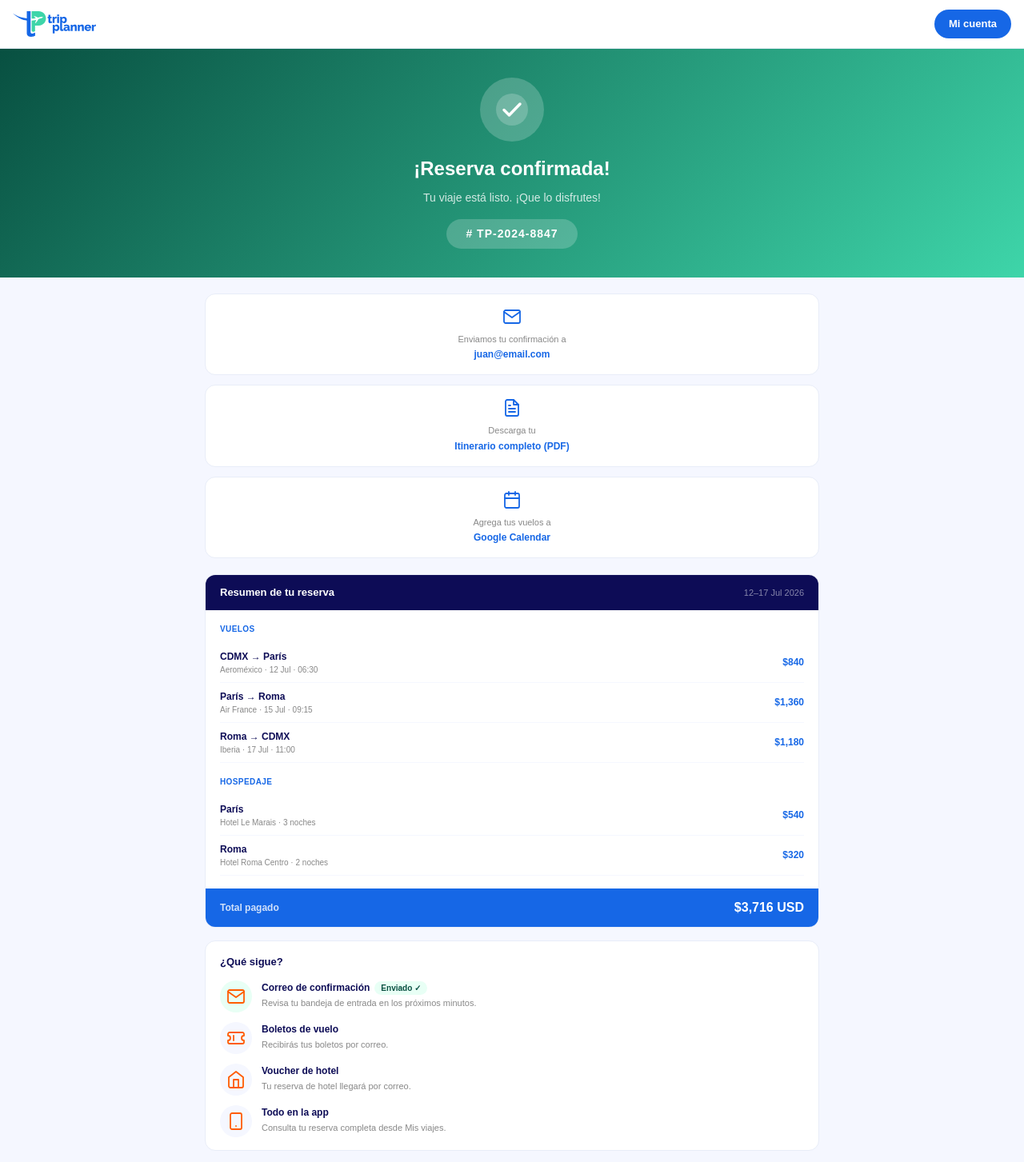
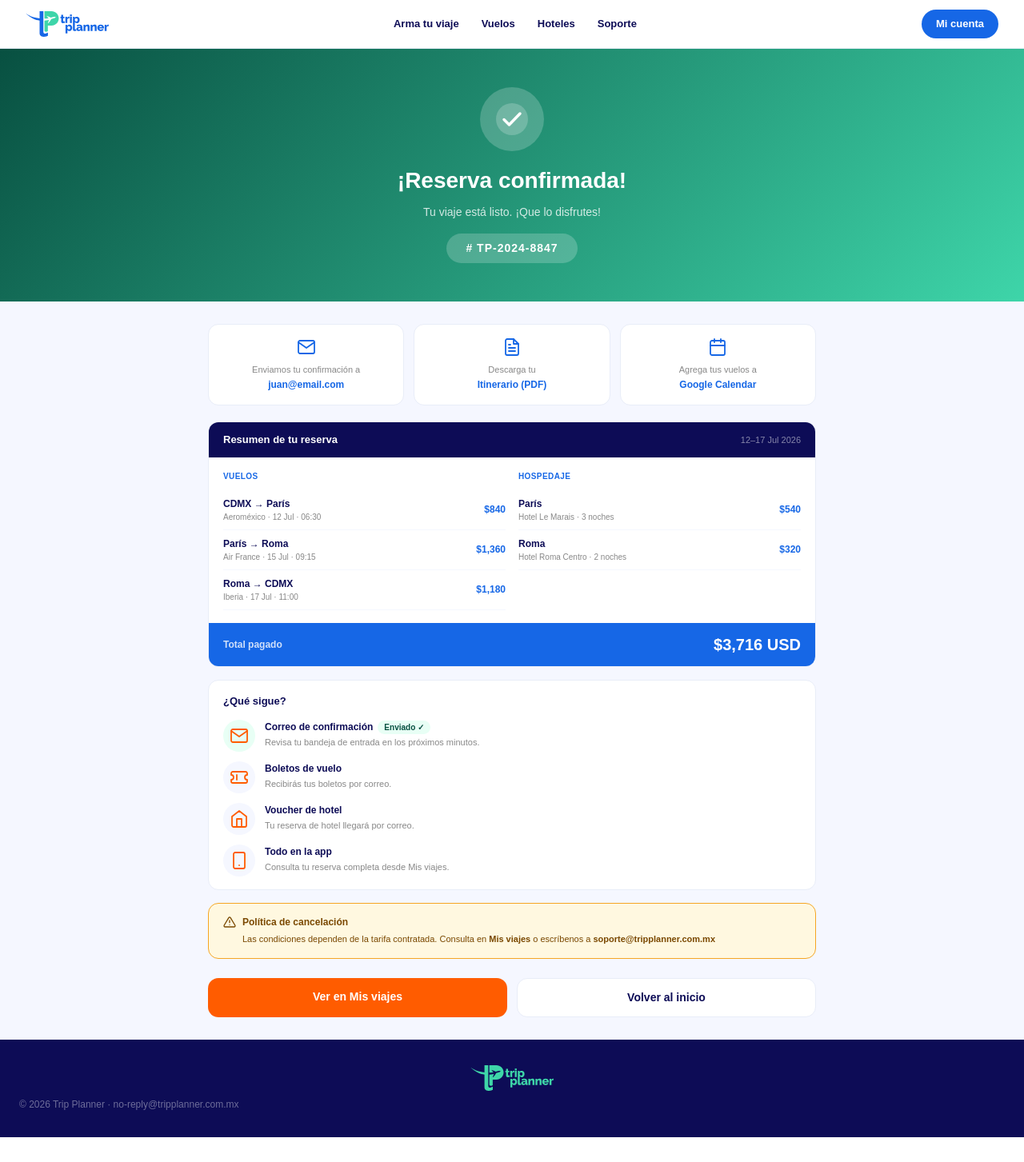
Before and after one commit to barreradionisio/trip-planner, a Next.js app: page /confirmacion in a window 1280 px wide. Shown: the top 1453 px of the page at 80% size. After the commit the page ends 1422 px from the top, so only its background shows below. Built offline with nearby package versions, Linux system fonts and the light colour scheme.

Commit message:
responsive confirmacion CSS puro

```diff
--- a/app/confirmacion/page.tsx
+++ b/app/confirmacion/page.tsx
@@ -4,7 +4,6 @@ import { Suspense } from "react";
 import { useSearchParams } from "next/navigation";
 import Link from "next/link";
 import Logo from "../components/Logo";
-import { useIsMobile } from "../hooks/useIsMobile";
 
 const IconEmail = () => (
   <svg width="24" height="24" viewBox="0 0 24 24" fill="none" stroke="#1667E6" strokeWidth="1.8" strokeLinecap="round" strokeLinejoin="round">
@@ -63,7 +62,6 @@ const IconCalendar = () => (
 function ConfirmacionContent() {
   const searchParams = useSearchParams();
   const tipo = searchParams.get("tipo") || "completo";
-  const isMobile = useIsMobile();
 
   const pasosSiguientes = [
     { ico: <IconEmailNaranja />, titulo: "Correo de confirmación", desc: "Revisa tu bandeja de entrada en los próximos minutos.", done: true },
@@ -73,33 +71,84 @@ function ConfirmacionContent() {
   ];
 
   return (
-    <div style={{ minHeight: "100vh", display: "flex", flexDirection: "column", fontFamily: "'Montserrat',sans-serif", background: "#f5f7ff" }}>
+    <>
+      <style>{`
+        * { box-sizing: border-box; }
+        .conf-wrap {
+          min-height: 100vh;
+          display: flex;
+          flex-direction: column;
+          font-family: 'Montserrat', sans-serif;
+          background: #f5f7ff;
+          width: 100%;
+          max-width: 100vw;
+          overflow-x: hidden;
+        }
+        .conf-nav {
+          background: #fff;
+          padding: 12px 32px;
+          display: flex;
+          align-items: center;
+          justify-content: space-between;
+          border-bottom: 1px solid #e8edf8;
+        }
+        .conf-nav-links { display: flex; gap: 28px; align-items: center; }
+        .conf-content {
+          max-width: 800px;
+          margin: 0 auto;
+          padding: 28px 20px;
+          width: 100%;
+        }
+        .conf-acciones {
+          display: grid;
+          grid-template-columns: 1fr 1fr 1fr;
+          gap: 12px;
+          margin-bottom: 20px;
+        }
+        .conf-resumen-grid {
+          display: grid;
+          grid-template-columns: 1fr 1fr;
+          gap: 16px;
+        }
+        .conf-botones {
+          display: grid;
+          grid-template-columns: 1fr 1fr;
+          gap: 12px;
+        }
+
+        @media (max-width: 768px) {
+          .conf-nav { padding: 12px 16px; }
+          .conf-nav-links { display: none; }
+          .conf-content { padding: 16px; }
+          .conf-acciones { grid-template-columns: 1fr; }
+          .conf-resumen-grid { grid-template-columns: 1fr; }
+          .conf-botones { grid-template-columns: 1fr; }
+        }
+      `}</style>
+
+      <div className="conf-wrap">
 
         {/* NAV */}
-      <nav style={{ background: "#fff", padding: isMobile ? "12px 16px" : "12px 32px", display: "flex", alignItems: "center", justifyContent: "space-between", borderBottom: "1px solid #e8edf8", position: "relative" }}>
+        <nav className="conf-nav">
           <Link href="/"><Logo variant="color" /></Link>
-        {!isMobile && (
-          <div style={{ position: "absolute", left: "50%", transform: "translateX(-50%)", display: "flex", gap: "28px", alignItems: "center" }}>
+          <div className="conf-nav-links">
             <Link href="/destinos" style={{ fontSize: "13px", color: "#0D0C56", textDecoration: "none", fontWeight: "600" }}>Arma tu viaje</Link>
             <Link href="/solo-vuelos" style={{ fontSize: "13px", color: "#0D0C56", textDecoration: "none", fontWeight: "600" }}>Vuelos</Link>
             <Link href="/solo-hoteles" style={{ fontSize: "13px", color: "#0D0C56", textDecoration: "none", fontWeight: "600" }}>Hoteles</Link>
             <Link href="/soporte" style={{ fontSize: "13px", color: "#0D0C56", textDecoration: "none", fontWeight: "600" }}>Soporte</Link>
           </div>
-        )}
-        <Link href="/mis-viajes" style={{ fontSize: "13px", background: "#1667E6", color: "#fff", textDecoration: "none", fontWeight: "700", padding: "8px 18px", borderRadius: "50px" }}>
-          {isMobile ? "Mi cuenta" : "Mi cuenta"}
-        </Link>
+          <Link href="/mis-viajes" style={{ fontSize: "13px", background: "#1667E6", color: "#fff", textDecoration: "none", fontWeight: "700", padding: "8px 18px", borderRadius: "50px" }}>Mi cuenta</Link>
         </nav>
 
         {/* HERO */}
-      <div style={{ background: "linear-gradient(135deg,#085041,#3ED5A9)", padding: isMobile ? "36px 20px" : "48px 24px", textAlign: "center" }}>
+        <div style={{ background: "linear-gradient(135deg,#085041,#3ED5A9)", padding: "48px 24px", textAlign: "center" }}>
           <div style={{ width: "80px", height: "80px", borderRadius: "50%", background: "rgba(255,255,255,0.2)", display: "flex", alignItems: "center", justifyContent: "center", margin: "0 auto 16px" }}>
             <svg width="40" height="40" viewBox="0 0 40 40" fill="none">
               <circle cx="20" cy="20" r="20" fill="rgba(255,255,255,0.2)"/>
               <path d="M10 20.5L16.5 27L30 13" stroke="white" strokeWidth="3.5" strokeLinecap="round" strokeLinejoin="round"/>
             </svg>
           </div>
-        <h1 style={{ fontFamily: "sans-serif", fontWeight: "800", fontSize: isMobile ? "24px" : "32px", color: "#fff", marginBottom: "8px" }}>¡Reserva confirmada!</h1>
+          <h1 style={{ fontFamily: "sans-serif", fontWeight: "800", fontSize: "28px", color: "#fff", marginBottom: "8px" }}>¡Reserva confirmada!</h1>
           <p style={{ fontSize: "14px", color: "rgba(255,255,255,0.8)", marginBottom: "16px" }}>Tu viaje está listo. ¡Que lo disfrutes!</p>
           <div style={{ display: "inline-block", background: "rgba(255,255,255,0.2)", borderRadius: "50px", padding: "8px 24px", fontSize: "14px", fontWeight: "800", color: "#fff", letterSpacing: "1px" }}>
             # TP-2024-8847
@@ -107,10 +156,10 @@ function ConfirmacionContent() {
         </div>
 
         {/* CONTENIDO */}
-      <div style={{ maxWidth: "800px", margin: "0 auto", padding: isMobile ? "20px 16px" : "28px 20px", width: "100%", boxSizing: "border-box" }}>
+        <div className="conf-content">
 
           {/* ACCIONES */}
-        <div style={{ display: "grid", gridTemplateColumns: isMobile ? "1fr" : "1fr 1fr 1fr", gap: "12px", marginBottom: "20px" }}>
+          <div className="conf-acciones">
             <div style={{ background: "#fff", borderRadius: "13px", border: "1.5px solid #e8edf8", padding: "16px", textAlign: "center" }}>
               <div style={{ display: "flex", justifyContent: "center", marginBottom: "8px" }}><IconEmail /></div>
               <div style={{ fontSize: "11px", color: "#888" }}>Enviamos tu confirmación a</div>
@@ -119,7 +168,7 @@ function ConfirmacionContent() {
             <Link href="/mis-viajes/documentos" style={{ background: "#fff", borderRadius: "13px", border: "1.5px solid #e8edf8", padding: "16px", textAlign: "center", textDecoration: "none", display: "block" }}>
               <div style={{ display: "flex", justifyContent: "center", marginBottom: "8px" }}><IconDoc /></div>
               <div style={{ fontSize: "11px", color: "#888" }}>Descarga tu</div>
-            <div style={{ fontSize: "12px", fontWeight: "700", color: "#1667E6", marginTop: "2px" }}>Itinerario completo (PDF)</div>
+              <div style={{ fontSize: "12px", fontWeight: "700", color: "#1667E6", marginTop: "2px" }}>Itinerario (PDF)</div>
             </Link>
             <div style={{ background: "#fff", borderRadius: "13px", border: "1.5px solid #e8edf8", padding: "16px", textAlign: "center", cursor: "pointer" }}>
               <div style={{ display: "flex", justifyContent: "center", marginBottom: "8px" }}><IconCalendar /></div>
@@ -136,7 +185,8 @@ function ConfirmacionContent() {
                 {tipo === "vuelo" ? "Solo vuelos" : tipo === "hotel" ? "Solo hospedaje" : "12–17 Jul 2026"}
               </div>
             </div>
-          <div style={{ padding: "16px 18px", display: "grid", gridTemplateColumns: (tipo === "completo" && !isMobile) ? "1fr 1fr" : "1fr", gap: "16px" }}>
+            <div style={{ padding: "16px 18px" }}>
+              <div className="conf-resumen-grid">
                 {(tipo === "vuelo" || tipo === "completo") && (
                   <div>
                     <div style={{ fontSize: "10px", fontWeight: "700", color: "#1667E6", textTransform: "uppercase", letterSpacing: "0.4px", marginBottom: "10px" }}>Vuelos</div>
@@ -173,15 +223,16 @@ function ConfirmacionContent() {
                   </div>
                 )}
               </div>
+            </div>
             <div style={{ background: "#1667E6", padding: "12px 18px", display: "flex", justifyContent: "space-between", alignItems: "center" }}>
               <div style={{ fontSize: "12px", fontWeight: "700", color: "rgba(255,255,255,0.8)" }}>Total pagado</div>
-            <div style={{ fontFamily: "sans-serif", fontWeight: "800", fontSize: isMobile ? "16px" : "20px", color: "#fff" }}>
+              <div style={{ fontFamily: "sans-serif", fontWeight: "800", fontSize: "20px", color: "#fff" }}>
                 {tipo === "vuelo" ? "$2,080 USD" : tipo === "hotel" ? "$860 USD" : "$3,716 USD"}
               </div>
             </div>
           </div>
 
-        {/* TIMELINE */}
+          {/* QUÉ SIGUE */}
           <div style={{ background: "#fff", borderRadius: "13px", border: "1.5px solid #e8edf8", padding: "16px 18px", marginBottom: "16px" }}>
             <div style={{ fontFamily: "sans-serif", fontWeight: "800", fontSize: "13px", color: "#0D0C56", marginBottom: "14px" }}>¿Qué sigue?</div>
             <div style={{ display: "flex", flexDirection: "column", gap: "12px" }}>
@@ -204,14 +255,23 @@ function ConfirmacionContent() {
 
           {/* POLÍTICA */}
           <div style={{ background: "#fff8e0", border: "1.5px solid #F5A623", borderRadius: "13px", padding: "14px 18px", marginBottom: "24px" }}>
-          <div style={{ fontWeight: "700", fontSize: "12px", color: "#7a4800", marginBottom: "4px" }}>⚠️ Política de cancelación</div>
+            <div style={{ display: "flex", alignItems: "flex-start", gap: "8px" }}>
+              <svg width="16" height="16" viewBox="0 0 24 24" fill="none" stroke="#7a4800" strokeWidth="2" strokeLinecap="round" strokeLinejoin="round" style={{ flexShrink: 0, marginTop: "1px" }}>
+                <path d="M10.29 3.86L1.82 18a2 2 0 0 0 1.71 3h16.94a2 2 0 0 0 1.71-3L13.71 3.86a2 2 0 0 0-3.42 0z"/>
+                <line x1="12" y1="9" x2="12" y2="13"/>
+                <line x1="12" y1="17" x2="12.01" y2="17"/>
+              </svg>
+              <div>
+                <div style={{ fontWeight: "700", fontSize: "12px", color: "#7a4800", marginBottom: "4px" }}>Política de cancelación</div>
                 <div style={{ fontSize: "11px", color: "#7a4800", lineHeight: "1.6" }}>
-            Las condiciones de cancelación dependen de la tarifa contratada. Consulta en <strong>Mis viajes</strong> o escríbenos a <strong>no-reply@tripplanner.mx</strong>
+                  Las condiciones dependen de la tarifa contratada. Consulta en <strong>Mis viajes</strong> o escríbenos a <strong>soporte@tripplanner.com.mx</strong>
+                </div>
+              </div>
             </div>
           </div>
 
           {/* BOTONES */}
-        <div style={{ display: "grid", gridTemplateColumns: "1fr 1fr", gap: "12px" }}>
+          <div className="conf-botones">
             <Link href="/mis-viajes" style={{ padding: "13px", backgroundColor: "#FF5C00", color: "#fff", border: "none", borderRadius: "13px", fontFamily: "sans-serif", fontWeight: "800", fontSize: "14px", textAlign: "center", textDecoration: "none", display: "block" }}>
               Ver en Mis viajes
             </Link>
@@ -222,18 +282,12 @@ function ConfirmacionContent() {
         </div>
 
         {/* FOOTER */}
-      <footer style={{ background: "#0D0C56", padding: isMobile ? "24px 20px" : "32px 32px", display: "flex", flexDirection: isMobile ? "column" : "row", alignItems: isMobile ? "flex-start" : "center", justifyContent: "space-between", marginTop: "auto", gap: isMobile ? "16px" : "0" }}>
-        <div>
+        <footer style={{ background: "#0D0C56", padding: "32px 24px", display: "flex", flexDirection: "column", gap: "8px", marginTop: "auto" }}>
           <Logo variant="teal" />
-          <p style={{ fontSize: "12px", color: "rgba(255,255,255,0.4)", marginTop: "12px" }}>© 2026 Trip Planner · no-reply@tripplanner.mx</p>
-        </div>
-        <div style={{ display: "flex", gap: "24px" }}>
-          <Link href="/soporte?tab=faq" style={{ fontSize: "13px", color: "rgba(255,255,255,0.7)", textDecoration: "none" }}>Centro de ayuda</Link>
-          <Link href="/soporte?tab=chat" style={{ fontSize: "13px", color: "rgba(255,255,255,0.7)", textDecoration: "none" }}>Contacto</Link>
-          <Link href="/privacidad" style={{ fontSize: "13px", color: "rgba(255,255,255,0.7)", textDecoration: "none" }}>Política de privacidad</Link>
-        </div>
+          <p style={{ fontSize: "12px", color: "rgba(255,255,255,0.4)", margin: 0 }}>© 2026 Trip Planner · no-reply@tripplanner.com.mx</p>
         </footer>
       </div>
+    </>
   );
 }
 
```
Lines whose indentation alone changed are shown as unchanged.
